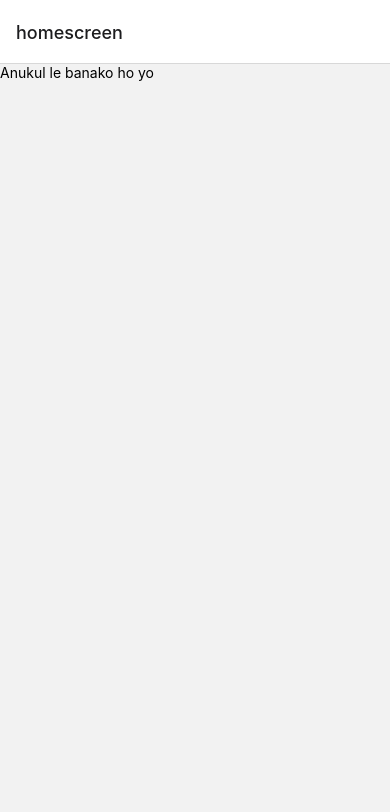
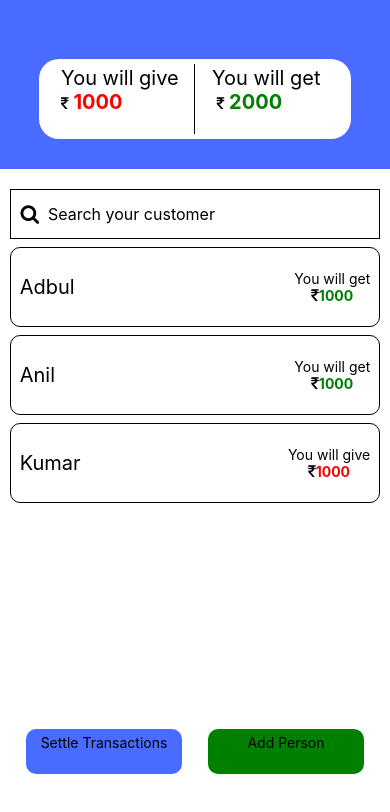
Before and after one commit to anilbyar/loan-logs, a React Native app: screen /Home in a window 390 px wide. Shown: the top 812 px of the page. Built offline with nearby package versions, Linux system fonts and the light colour scheme.

Commit message:
home screen made

```diff
--- a/App.js
+++ b/App.js
@@ -18,8 +18,9 @@ export default function App() {
       <Stack.Navigator
       >
         <Stack.Screen
-          name = 'homescreen'
+          name = 'Home'
           component={HomeScreen}
+          options={{headerShown:false}}
         />
         <Stack.Screen
           name = 'login'
--- a/package.json
+++ b/package.json
@@ -13,7 +13,8 @@
     "expo": "~50.0.14",
     "expo-status-bar": "~1.11.1",
     "react": "18.2.0",
-    "react-native": "0.73.6"
+    "react-native": "0.73.6",
+    "react-native-vector-icons": "^10.0.3"
   },
   "devDependencies": {
     "@babel/core": "^7.20.0"
--- a/screens/ChatScreen.js
+++ b/screens/ChatScreen.js
@@ -2,6 +2,6 @@ import { View } from "react-native"
 
 export const ChatScreen = () => {
   return (
-    <Text>ChatScreen</Text>
+    <Text>This is your chat screen</Text>
   )
 }
--- a/screens/HomeScreen.js
+++ b/screens/HomeScreen.js
@@ -1,9 +1,203 @@
-import { Button, Text, View } from 'react-native'
+import { useState } from 'react';
+import { Button, Text, View, StyleSheet, FlatList, TextInput, TouchableOpacity, TouchableHighlight } from 'react-native'
+import Icon from 'react-native-vector-icons/FontAwesome';
 
+
+const DATA = [
+  {
+    chat_id: 12312312,
+    userIds: [1, 2],
+    Net_amount: 1000,
+  },
+  {
+    chat_id: 12312314,
+    userIds: [1, 3],
+    Net_amount: 1000
+  },
+  {
+    chat_id: 12312313,
+    userIds: [4, 1],
+    Net_amount: -1000,
+  }
+
+
+
+]
+
+const UserList = [
+  {
+    userId: 1,
+    userName: 'Anukul'
+  },
+  {
+    userId: 2,
+    userName: 'Adbul'
+  },
+  {
+    userId: 3,
+    userName: 'Anil'
+  },
+  {
+    userId: 4,
+    userName: 'Kumar'
+  },
+
+
+]
+
+
+const myUserId = 1;
+
+const searchIcon = <Icon name="search" size={20} color="black" />;
+const rupeeIcon = <Icon name="rupee" size={15} color="black" />;
+
+
+function giveUserName(userIds) {
+  for (let index = 0; index < 2; index++) {
+    const element = userIds[index];
+    if (element != myUserId) {
+      const name = UserList.map((item) => {
+        if (item.userId == element) {
+          return item.userName
+        }
+      })
+      return name
+    }
+  }
+}
+
+const Item = ({ userIds, amount }) => (
+  <TouchableOpacity style={styles.item} onPress={() => alert('touched')}>
+    <Text style={styles.title}>{giveUserName(userIds)}</Text>
+    <View style={{ marginRight: 7 }}>
+      <Text style={{}}>You will {amount > 0 ? "get" : "give"}</Text>
+      <Text style={ amount < 0 ? { color: 'red', textAlign:'center', fontWeight:'bold' } : { color: 'green', textAlign:'center', fontWeight:'bold' } }>{rupeeIcon}{Math.abs(amount)}</Text>
+    </View>
+
+  </TouchableOpacity>
+);
+var getAmount = 0;
+var giveAmount = 0;
+DATA.forEach((item) => {
+  if (item.Net_amount > 0) {
+    getAmount += item.Net_amount
+  }
+  else {
+    giveAmount += item.Net_amount
+  }
+})
 export const HomeScreen = () => {
+
   return (
-    <View>
-      <Text>Anukul le banako ho yo</Text>
+
+    <View style={styles.homePageScreen}>
+
+
+      <View style={styles.bigContainer}>
+        {/* <View style={styles.top_header}>
+          <Text style={{ color: 'white',fontSize:20 }}>ANUKUL</Text>
+        </View> */}
+        <View style={styles.container}>
+          <View style={{ borderRightWidth: 1, width: '45%', padding: 2 }}>
+            <Text style={{ fontSize: 20 }}>You will give</Text>
+            <Text style={{ color: 'red',fontWeight:'bold',fontSize: 20 }}>{rupeeIcon} {Math.abs(giveAmount)}</Text>
+          </View>
+          <View style={{ width: '40%', padding: 2 }}>
+            <Text style={{ fontSize: 20 }}>You will get</Text>
+            <Text style={{ color: 'green',fontWeight:'bold',fontSize: 20}}> {rupeeIcon} {Math.abs(getAmount)}</Text>
+          </View>
+        </View>
+      </View>
+
+
+      <View style={styles.searchBox}>
+        <Text>{searchIcon}</Text>
+        <TextInput style={{ height: 25, width: '90%', fontSize: 16, padding: 3 }} placeholder='Search your customer'></TextInput>
+      </View>
+
+      <FlatList
+        data={DATA}
+        renderItem={({ item }) => <Item userIds={item.userIds} amount={item.Net_amount} />}
+        keyExtractor={item => item.chat_id}
+      />
+
+      <View style={{width:'100%',flex:1,flexDirection:'row',marginBottom:10, justifyContent:'space-evenly',alignItems:'center'}}>
+        <TouchableOpacity style={{ width: '40%', backgroundColor: '#4A6BFF', height: 45, borderRadius: 10 }}>
+
+          <Text style={{ padding: 5, textAlign: 'center', color: 'black' }}>Settle Transactions</Text>
+
+        </TouchableOpacity>
+        <TouchableOpacity style={{ width: '40%', backgroundColor: 'green', height: 45, borderRadius: 10}}>
+
+          <Text style={{ padding: 5, textAlign: 'center', color: 'black'}}>Add Person</Text>
+
+        </TouchableOpacity>
+      </View>
+
+
+
+
+
+
+
     </View>
+
+
   )
 }
+const styles = StyleSheet.create({
+  homePageScreen: {
+    width: '100%',
+    flex: 1,
+    backgroundColor: 'white',
+    justifyContent: 'space-between'
+  },
+  bigContainer: {
+    width: '100%',
+    height: '20%',
+    backgroundColor: '#4A6BFF',
+    marginBottom: 20,
+    justifyContent: 'center',
+    alignItems: 'center'
+
+  },
+  container: {
+    width: '80%',
+    height: 80,
+    backgroundColor: 'white',
+    marginTop: 30,
+    borderRadius: 20,
+    padding: 5,
+    flexDirection: 'row',
+    justifyContent: 'space-evenly',
+  },
+  searchBox: {
+    width: '95%',
+    marginHorizontal: '2.5%',
+    backgroundColor: 'white',
+    height: '6%',
+    padding: 4,
+    borderWidth: 1,
+    flexDirection: 'row',
+    justifyContent: 'space-evenly',
+    alignItems: 'center'
+  },
+  item: {
+    backgroundColor: 'white',
+    width: '95%',
+    height: 80,
+    padding: 2,
+    marginHorizontal: '2.5%',
+    marginTop: '2%',
+    flexDirection: 'row',
+    justifyContent: 'space-between',
+    borderWidth: 1,
+    borderRadius: 10,
+    alignItems: 'center'
+  },
+  title: {
+    marginLeft: 7,
+    fontSize: 20,
+    color: 'black'
+  }
+})
```
Also changed, not shown: 1 other file (tests, documents, lock files or other folders).
